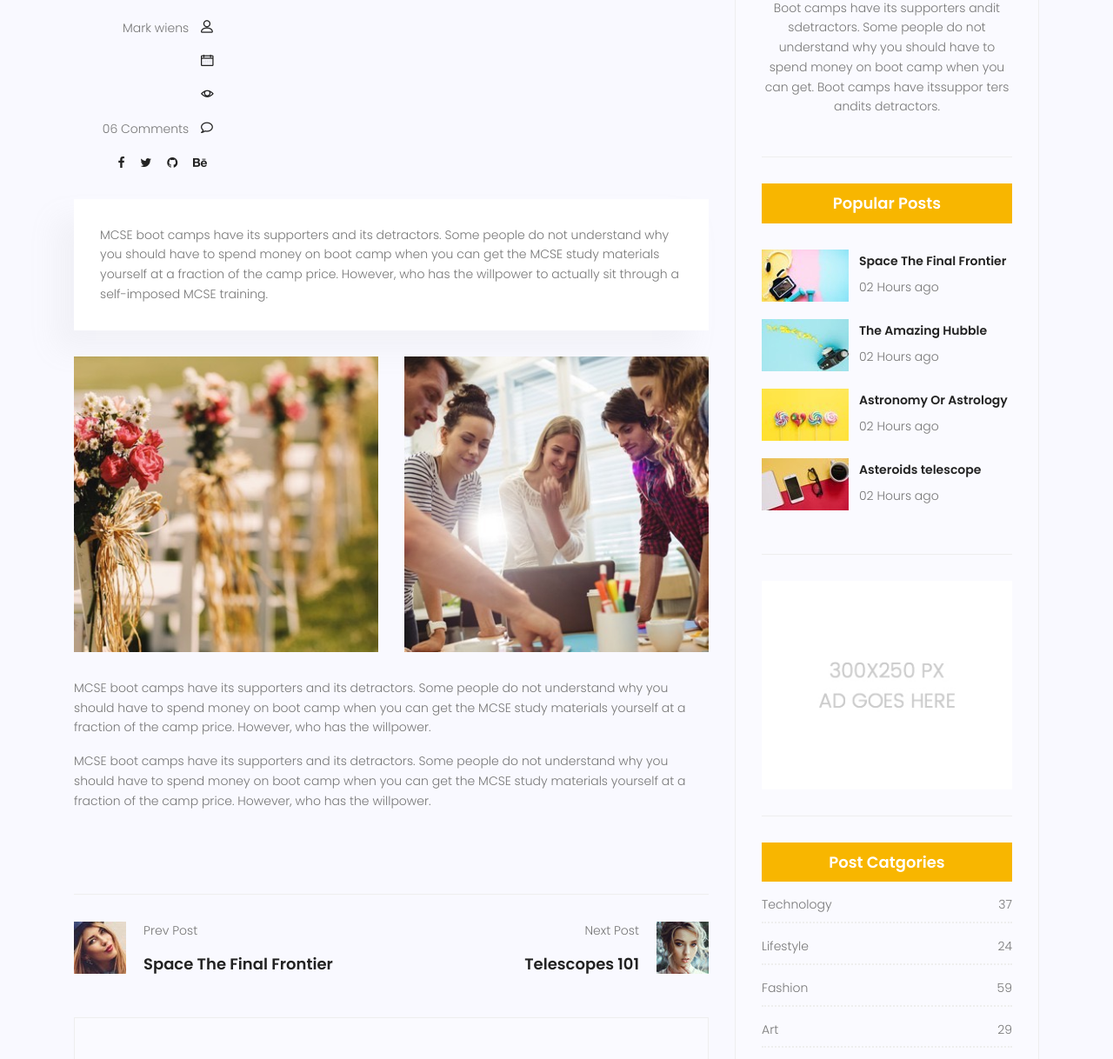
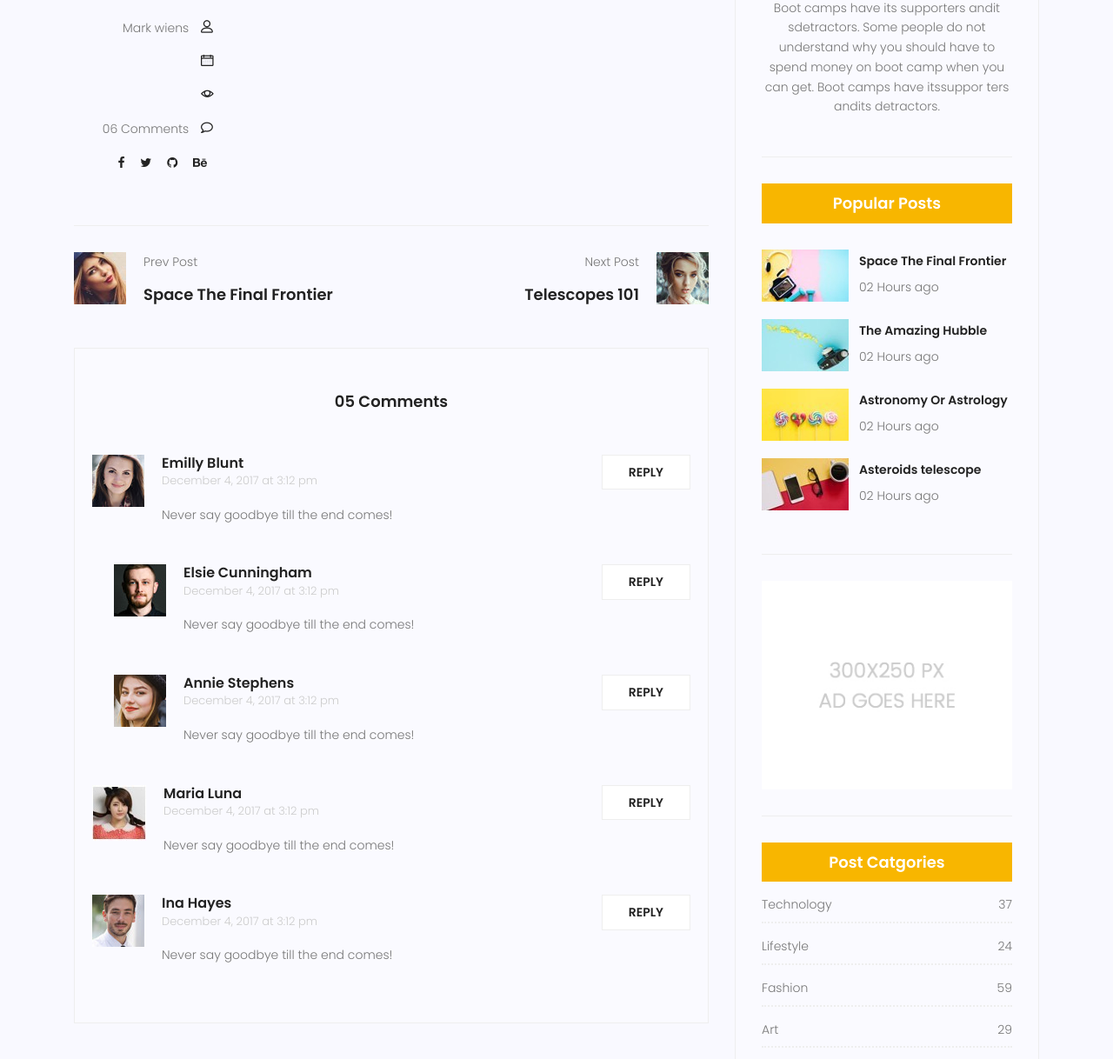
Before and after one commit to amirrezaee01/the-last-practies, a Django app: template templates/blog/blog-single.html in a window 1280 px wide. Shown: the part 778-1996 px from the top of the page at 87% size. Run offline with Django 4.2, Linux system fonts and the light colour scheme; the template is opened without the code that fills it, so the values that code supplies are empty; some libraries are stand-ins or nearby versions.

Commit message:
make the query better and delete unnecessary things

```diff
--- a/blog/views.py
+++ b/blog/views.py
@@ -7,6 +7,7 @@ def blog_view(request):
     return render(request,'blog/blog-home.html',context)
 
 def blog_single(request,pid):
-    post = get_object_or_404(Post,pk=pid)
+    posts = Post.objects.filter(status=1)
+    post = get_object_or_404(posts,pk=pid)
     context = {"post":post}
     return render(request,'blog/blog-single.html',context)
--- a/templates/blog/blog-single.html
+++ b/templates/blog/blog-single.html
@@ -61,36 +61,7 @@
 						</p>
 
 					</div>
-					<div class="col-lg-12">
-						<div class="quotes">
-							MCSE boot camps have its supporters and its detractors. Some people do not understand why
-							you should have to spend money on boot camp when you can get the MCSE study materials
-							yourself at a fraction of the camp price. However, who has the willpower to actually sit
-							through a self-imposed MCSE training.
-						</div>
-						<div class="row mt-30 mb-30">
-							<div class="col-6">
-								<img class="img-fluid" src="{% static 'img/blog/post-img1.jpg' %}" alt="">
-							</div>
-							<div class="col-6">
-								<img class="img-fluid" src="{% static 'img/blog/post-img2.jpg' %}" alt="">
-							</div>
-							<div class="col-lg-12 mt-30">
-								<p>
-									MCSE boot camps have its supporters and its detractors. Some people do not
-									understand why you should have to spend money on boot camp when you can get the MCSE
-									study materials yourself at a fraction of the camp price. However, who has the
-									willpower.
-								</p>
-								<p>
-									MCSE boot camps have its supporters and its detractors. Some people do not
-									understand why you should have to spend money on boot camp when you can get the MCSE
-									study materials yourself at a fraction of the camp price. However, who has the
-									willpower.
-								</p>
-							</div>
-						</div>
-					</div>
+
 				</div>
 				<div class="navigation-area">
 					<div class="row">
```
